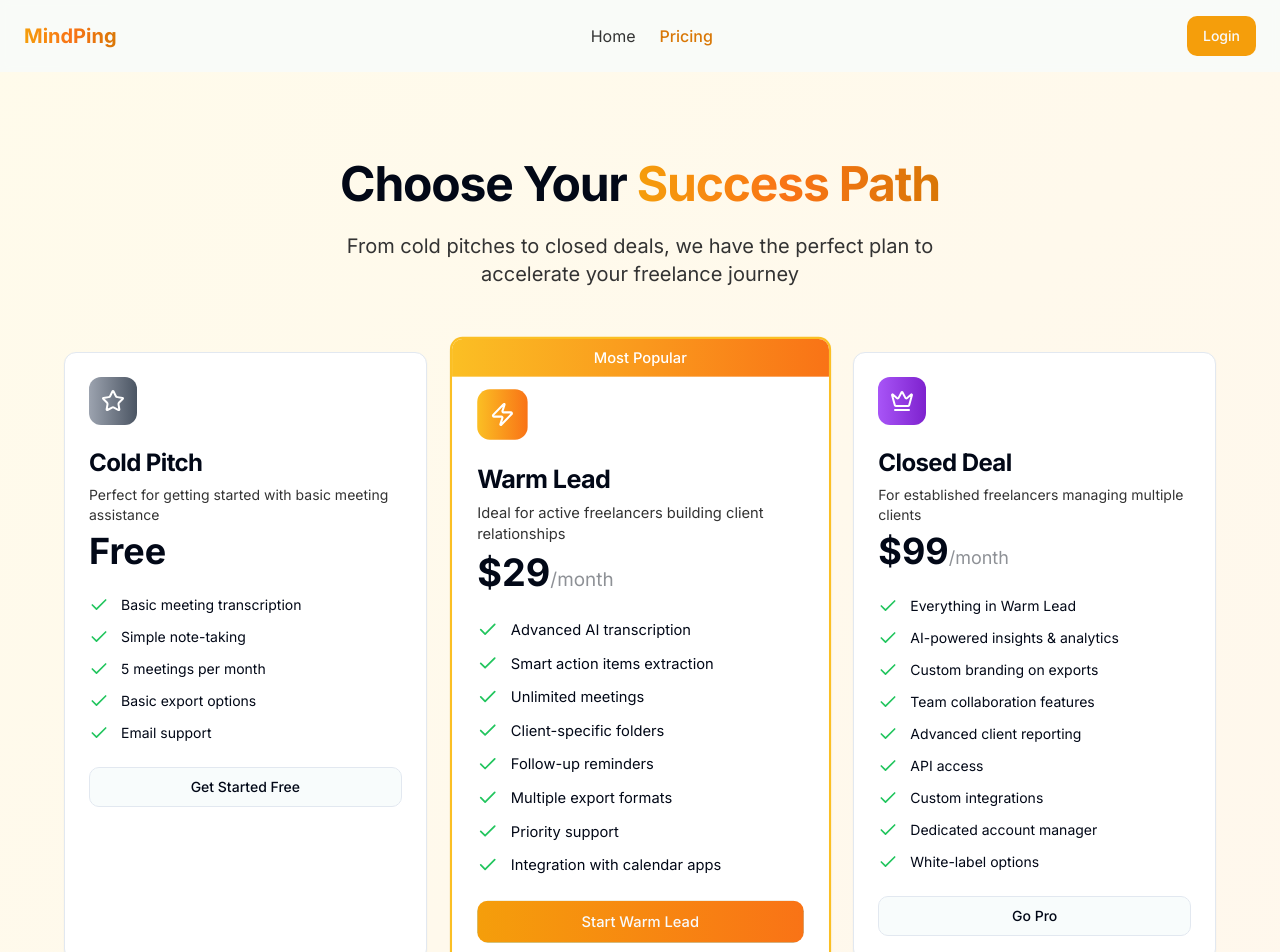
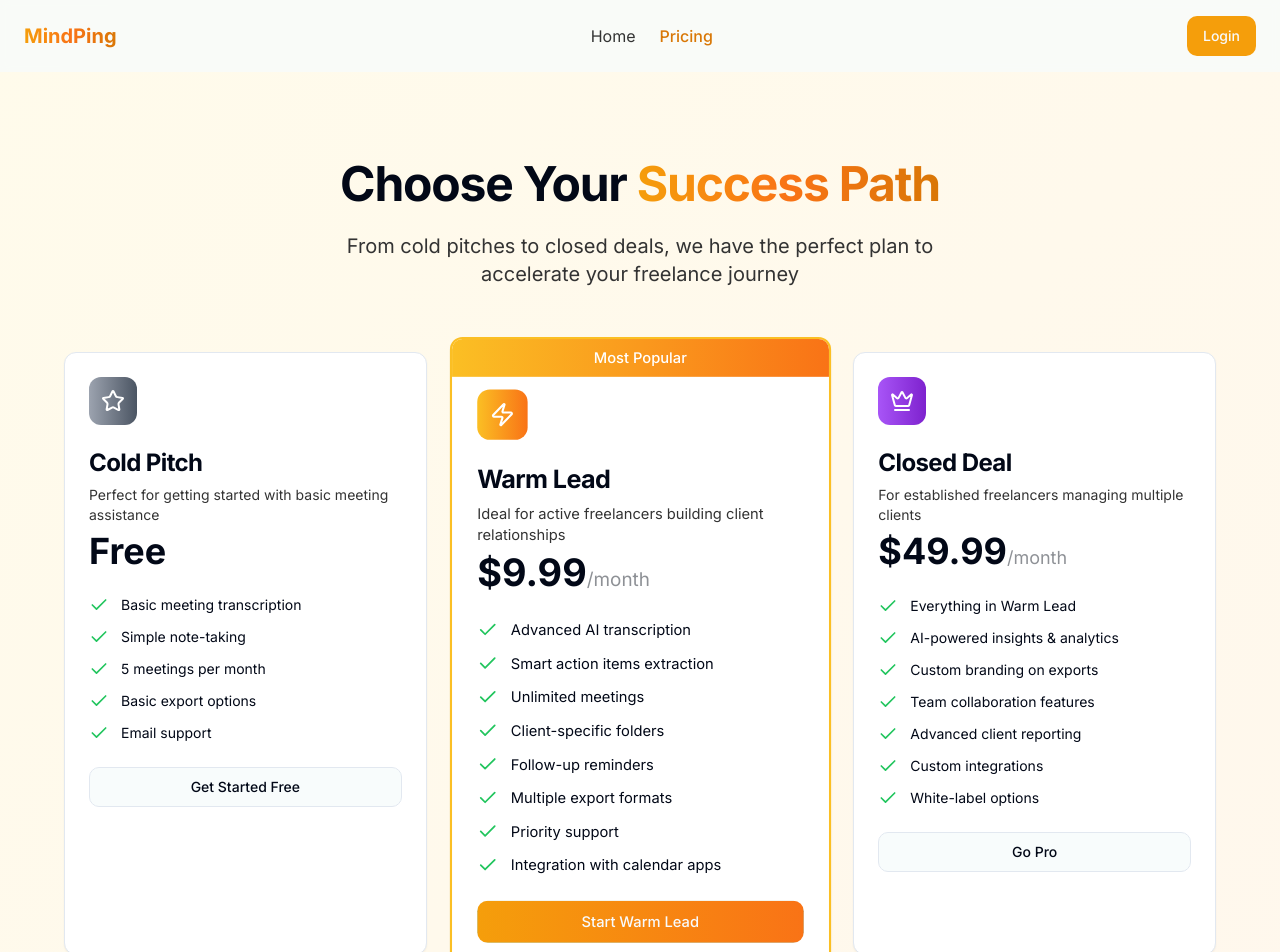
Before and after one commit to X3PH1RE/mindping-website, a React (Vite) app: page /pricing in a window 1280 px wide. Shown: the top 952 px of the page. Built offline with nearby package versions, Linux system fonts and the light colour scheme.

Commit message:
Update pricing page
Change prices and remove API access and account manager features.

```diff
--- a/src/pages/Pricing.tsx
+++ b/src/pages/Pricing.tsx
@@ -1,4 +1,3 @@
-
 import React from 'react';
 import { Check, Star, Zap, Crown } from 'lucide-react';
 import { Button } from '@/components/ui/button';
@@ -24,7 +23,7 @@ const Pricing = () => {
     },
     {
       name: "Warm Lead",
-      price: "$29",
+      price: "$9.99",
       period: "/month",
       description: "Ideal for active freelancers building client relationships",
       icon: <Zap className="w-6 h-6" />,
@@ -44,7 +43,7 @@ const Pricing = () => {
     },
     {
       name: "Closed Deal",
-      price: "$99",
+      price: "$49.99",
       period: "/month",
       description: "For established freelancers managing multiple clients",
       icon: <Crown className="w-6 h-6" />,
@@ -54,9 +53,7 @@ const Pricing = () => {
         "Custom branding on exports",
         "Team collaboration features",
         "Advanced client reporting",
-        "API access",
         "Custom integrations",
-        "Dedicated account manager",
         "White-label options"
       ],
       buttonText: "Go Pro",
```
